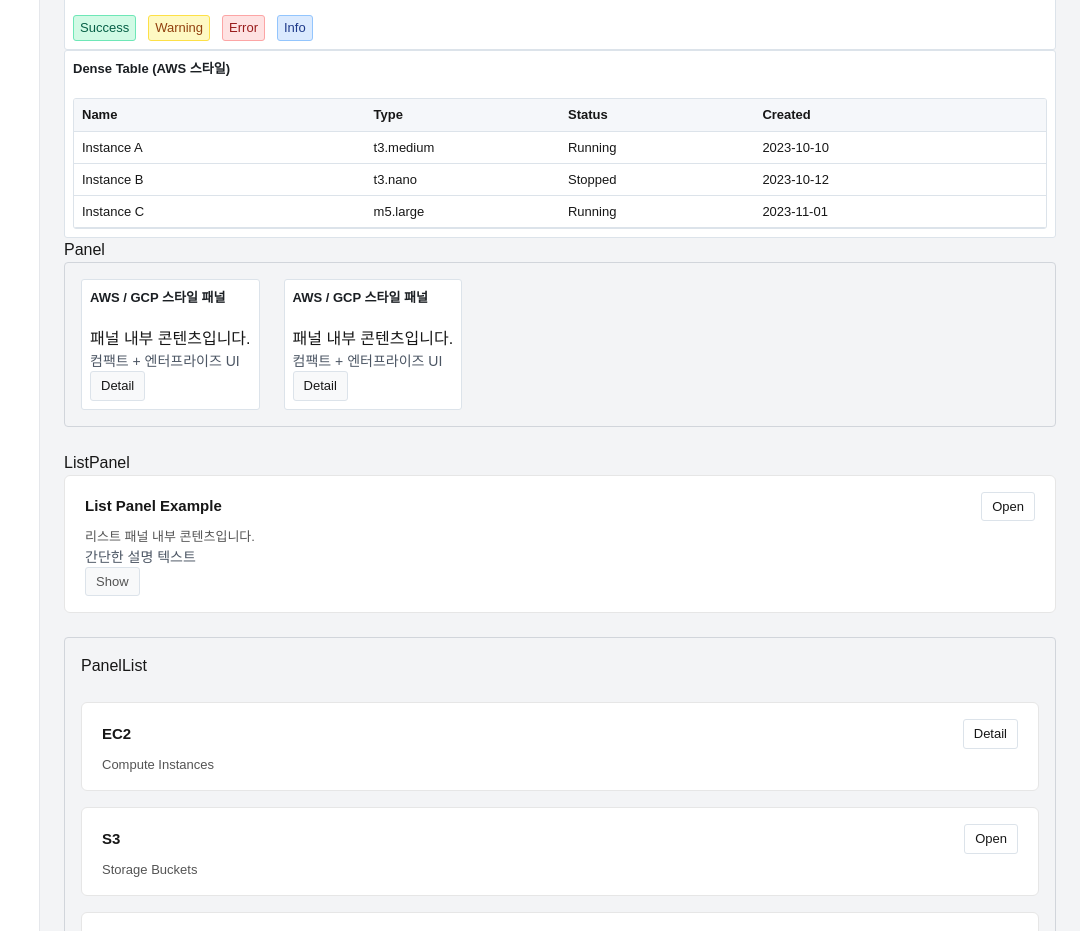
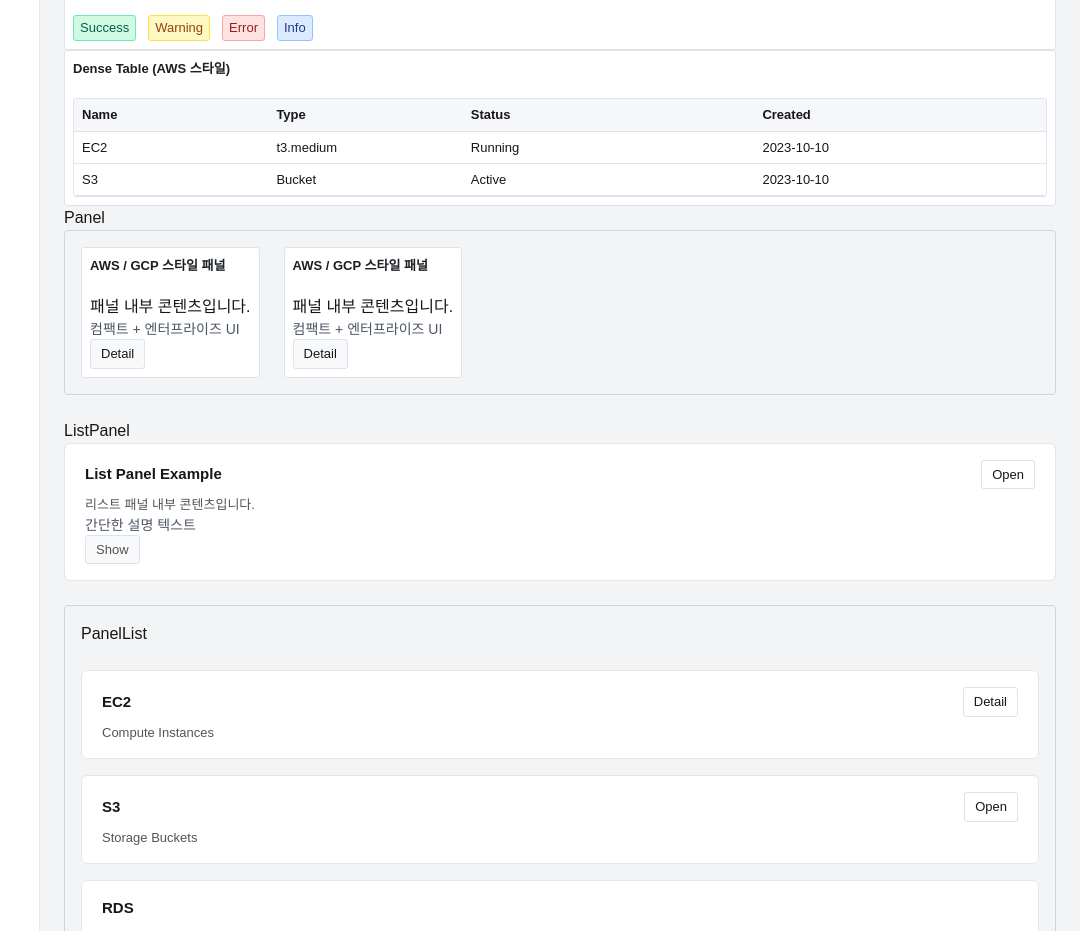
Before and after one commit to h001-lab/OpenCSP-console, a Next.js app in the folder fe/: page /components in a window 1280 px wide. Shown: the part 800-1731 px from the top of the page, without its empty margins (200-1280 px from the left). Built offline with nearby package versions, Linux system fonts and the light colour scheme.

Commit message:
fix(fe): lint, build 에러 수정 및 로컬 테스트 완료

```diff
--- a/fe/src/app/components/page.tsx
+++ b/fe/src/app/components/page.tsx
@@ -17,33 +17,19 @@
 import { DenseTable } from "@/components/table/DenseTable";
 import { ListPanel } from "@/components/ui/ListPanel/ListPanel";
 import { PanelList } from "@/components/wrappers/PanelList";
+import { Instance, Column } from "@/components/types";
 
-const columns = [
-	{ key: "name", label: "Name", width: "30%" },
-	{ key: "type", label: "Type", width: "20%" },
-	{ key: "status", label: "Status", width: "20%" },
-	{ key: "created", label: "Created", width: "30%" },
+
+const columns: Column<Instance>[] = [
+  { key: "name", label: "Name", width: "20%" },
+  { key: "type", label: "Type", width: "20%" },
+  { key: "status", label: "Status" },
+  { key: "created", label: "Created", width: "30%" },
 ];
 
-const data = [
-	{
-		name: "Instance A",
-		type: "t3.medium",
-		status: "Running",
-		created: "2023-10-10",
-	},
-	{
-		name: "Instance B",
-		type: "t3.nano",
-		status: "Stopped",
-		created: "2023-10-12",
-	},
-	{
-		name: "Instance C",
-		type: "m5.large",
-		status: "Running",
-		created: "2023-11-01",
-	},
+const data: Instance[] = [
+  { name: "EC2", type: "t3.medium", status: "Running", created: "2023-10-10" },
+  { name: "S3", type: "Bucket", status: "Active", created: "2023-10-10"},
 ];
 
 const items = [
@@ -179,7 +165,7 @@
 
 			{/* Dense Table */}
 			<Panel title="Dense Table (AWS 스타일)">
-				<DenseTable columns={columns} data={data} />
+				<DenseTable<Instance> columns={columns} data={data} />
 			</Panel>
 
 			<p>Panel</p>
--- a/fe/src/components/table/DenseTable.tsx
+++ b/fe/src/components/table/DenseTable.tsx
@@ -1,19 +1,9 @@
 "use client";
 
+import { DenseTableProps } from "../types";
 import styles from "./DenseTable.module.css";
 
-interface Column {
-  key: string;
-  label: string;
-  width?: string | number;
-}
-
-interface DenseTableProps {
-  columns: Column[];
-  data: Record<string, any>[];
-}
-
-export function DenseTable({ columns, data }: DenseTableProps) {
+export function DenseTable<T>({ columns, data }: DenseTableProps<T>) {
   return (
     <div className={styles.tableWrapper}>
       <table className={styles.table}>
@@ -21,7 +11,7 @@
           <tr>
             {columns.map(col => (
               <th
-                key={col.key}
+                key={String(col.key)}
                 className={styles.headerCell}
                 style={{ width: col.width }}
               >
@@ -35,8 +25,8 @@
           {data.map((row, idx) => (
             <tr key={idx} className={styles.row}>
               {columns.map(col => (
-                <td key={col.key} className={styles.cell}>
-                  {row[col.key]}
+                <td key={String(col.key)} className={styles.cell}>
+                  {row[col.key] as React.ReactNode}
                 </td>
               ))}
             </tr>
--- /dev/null
+++ b/fe/src/components/types/DenseTable.ts
@@ -0,0 +1,18 @@
+
+export interface Instance {
+  name: string;
+  type: string;
+  status: string;
+  created: string;
+}
+
+export interface Column<T> {
+  key: keyof T;
+  label: string;
+  width?: string | number;
+}
+
+export interface DenseTableProps<T> {
+  columns: Column<T>[];
+  data: T[];
+}
--- a/fe/src/components/types/index.ts
+++ b/fe/src/components/types/index.ts
@@ -1,2 +1,3 @@
 export * from "./panel";
 export * from "./sidebar";
+export * from "./DenseTable";
```
Also changed, not shown: fe/src/components/README.md, 1 other file (tests, documents, lock files or other folders).
